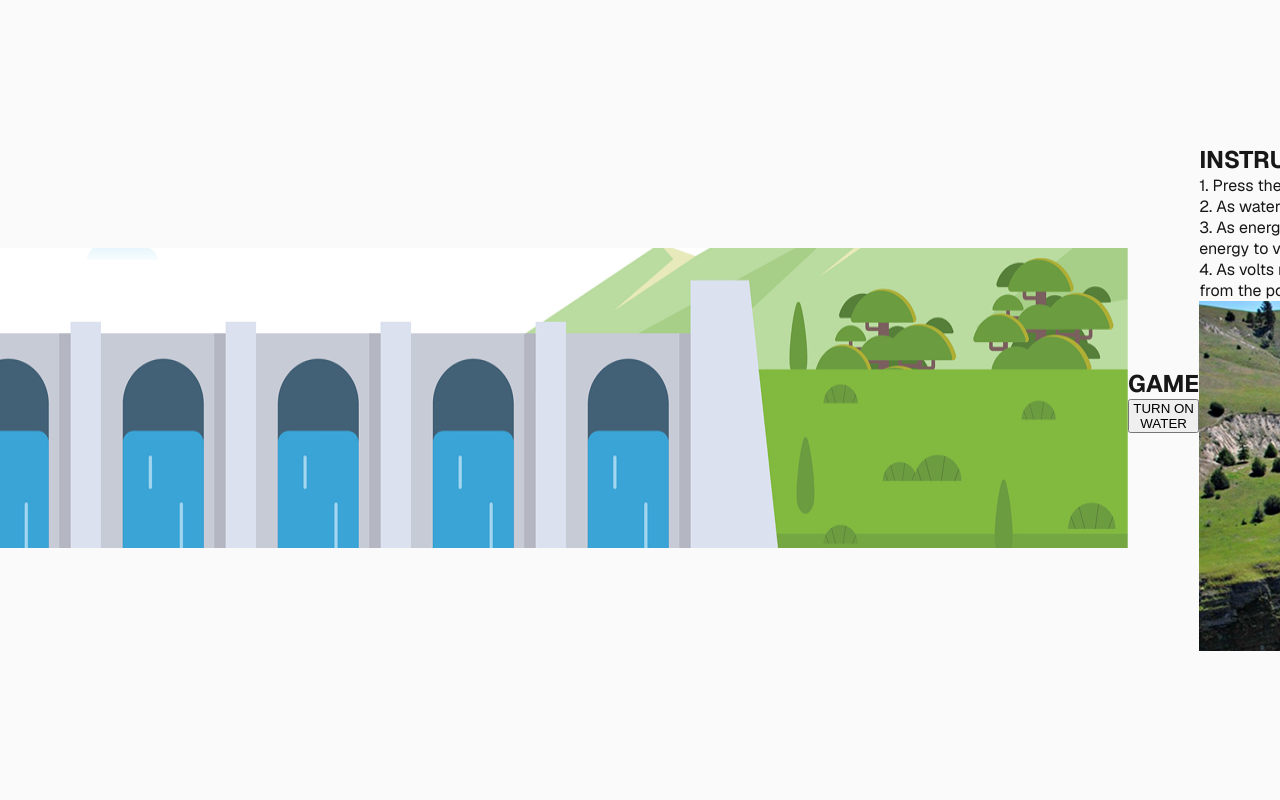
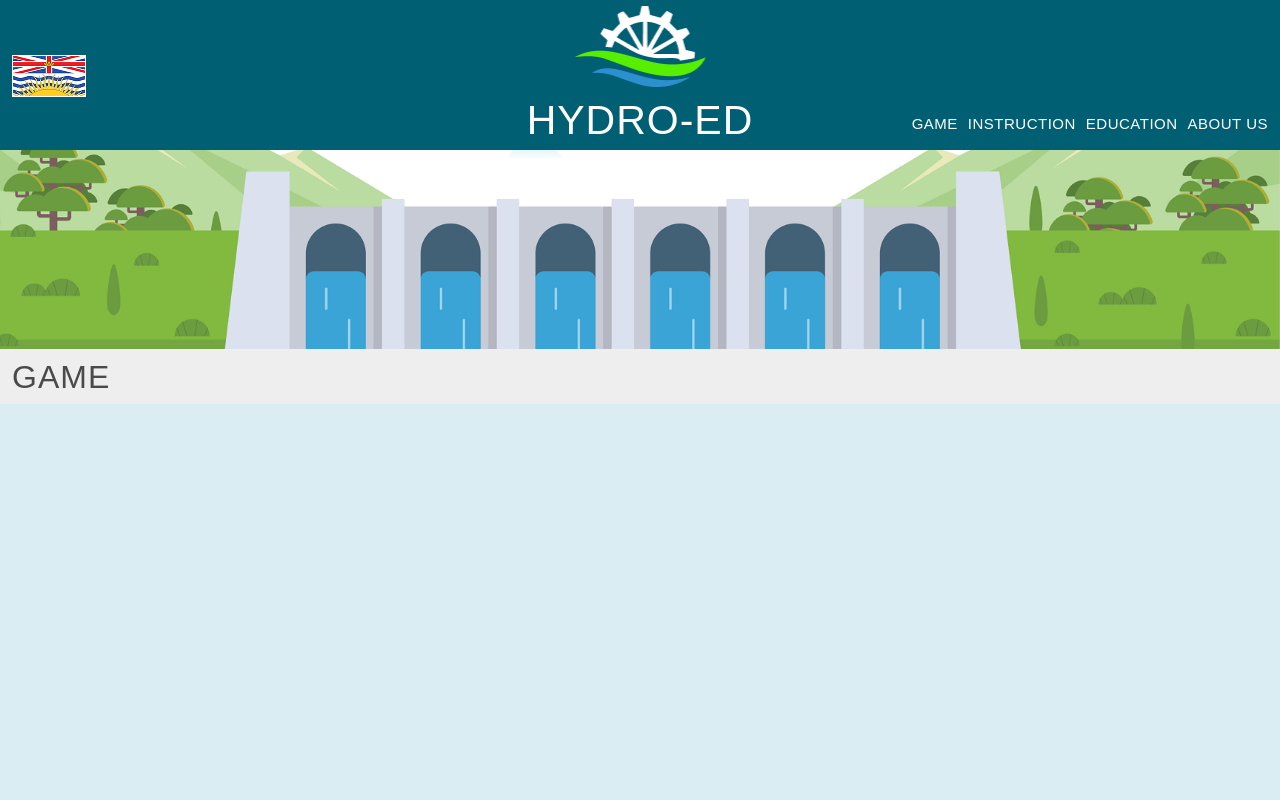
Before and after one commit to DavidYoo5/Harold_Kumar_Dynamic_Content_HydroElectricity, a Next.js app: page / in a window 1280 px wide. Shown: the top 800 px of the page. Built offline with nearby package versions, Linux system fonts and the light colour scheme.

Commit message:
structure content to be symetrical and center header logo

```diff
--- a/app/page.module.css
+++ b/app/page.module.css
@@ -1,4 +1,4 @@
-.page {
+/*.page {
   --background: #fafafa;
   --foreground: #fff;
 
@@ -94,7 +94,7 @@ a.secondary {
 }
 
 /* Enable hover only on non-touch devices */
-@media (hover: hover) and (pointer: fine) {
+/*@media (hover: hover) and (pointer: fine) {
   a.primary:hover {
     background: var(--button-primary-hover);
     border-color: transparent;
@@ -139,3 +139,245 @@ a.secondary {
     --button-secondary-border: #1a1a1a;
   }
 }
+*/
+
+
+  .headerSection {
+    height: auto;
+    padding: 10px 12px 14px;
+  }
+
+
+.page {
+  width: 100%;
+  min-height: 100vh;
+  background-color: #f1f1f1;
+  color: #222;
+}
+html,
+body {
+  margin: 0;
+  padding: 0;
+  width: 100%;
+}
+/*  HEADER SECTION  */
+
+.headerSection {
+  background-color: #005f73;
+  padding: 10px 12px;
+  height: 150px;
+  position: relative;
+}
+
+/* container for nav positioning */
+.headerContent {
+  display: flex;
+  justify-content: flex-end;
+  align-items: flex-end;
+  height: 100%;
+  gap: 5px;
+}
+
+/*  BC FLAG  */
+
+.bcFlag {
+
+
+  position: absolute;
+  left: 12px;
+  top: 55px;
+}
+
+/*  CENTERED HYDRO BANNER  */
+
+.hydroEdBanner {
+  position: absolute;
+  left: 50%;
+  top: 50%;
+  transform: translate(-50%, -50%);
+  display: flex;
+  flex-direction: column;
+  align-items: center;
+  justify-content: center;
+  text-align: center;
+  gap: 2px;
+}
+
+/*  HYDRO EDLOGO  */
+
+.hydroEdLogo {
+  margin-bottom: 4px;
+}
+
+/*  TITLE  */
+
+.hydroEdTitle h1 {
+  margin: 0;
+  color: white;
+  font-size: 41px;
+  font-weight: 400;
+  letter-spacing: 1px;
+}
+
+/*  NAVIGATION  */
+
+.navBar {
+  display: flex;
+  gap: 10px;
+  flex-wrap: wrap;
+  align-self: flex-end;
+  margin-bottom: 8px;
+}
+
+.navBar a {
+  color: white;
+  text-decoration: none;
+  font-size: 15px;
+  letter-spacing: 0.5px;
+}
+/* welcome section */
+
+.welcomeSection {
+  background-color: #d9d9d9;
+}
+
+.damImage {
+  width: 100%;
+}
+
+.damImage :global(img) {
+  width: 100%;
+  height: auto;
+  display: block;
+}
+
+/* GAME SECTION */
+
+.gameSection {
+  background-color: #eeeeee;
+  padding-bottom: 14px;
+}
+
+.gameHeaderSection {
+  padding: 10px 12px 0;
+}
+
+.gameHeader h2 {
+  margin: 0;
+  font-size: 32px;
+  font-weight: 300;
+  color: #4a4a4a;
+  letter-spacing: 1px;
+}
+
+/* game container */
+
+.gameContentSection {
+  position: relative;
+  height: 500px;
+  margin-top: 8px;
+  background-color: #d9edf2;
+  overflow: hidden;
+  padding: 18px;
+}
+
+/* empty placeholder for future wheel */
+
+.waterWheel {
+  position: absolute;
+  right: 28px;
+  top: 30px;
+  width: 150px;
+  height: 150px;
+}
+
+/* green button */
+
+.waterButton {
+  position: absolute;
+  left: 30px;
+  bottom: 18px;
+  width: 200px;
+  padding: 14px 18px;
+  border: none;
+  border-radius: 26px;
+  background-color: #63ef00;
+  color: white;
+  font-size: 17px;
+  font-weight: 700;
+  letter-spacing: 0.4px;
+  cursor: pointer;
+}
+
+
+
+/* instructions section */
+
+.instructionsSection {
+  background-color: #eeeeee;
+  padding: 10px 12px 16px;
+}
+
+.instructionsHeader {
+  margin-bottom: 10px;
+}
+
+.instructionsTitle h2 {
+  margin: 0;
+  font-size: 30px;
+  font-weight: 300;
+  color: #4a4a4a;
+  letter-spacing: 1px;
+}
+
+/* layout */
+
+.instructionsContent {
+  display: grid;
+  grid-template-columns: 1fr 1fr;
+  gap: 14px;
+  align-items: stretch;
+}
+
+/* text box */
+
+.instructionsText {
+  background-color: #e3e3e3;
+  padding: 20px;
+  height: 100%;
+  display: flex;
+  flex-direction: column;
+  justify-content: center;
+  box-sizing: border-box;
+  overflow-y: auto;
+  overflow-wrap: break-word;
+
+
+}
+
+.instructionsText p {
+  margin: 0 0 10px;
+  font-size: 18px;
+  font-weight: bold;
+  line-height: 1.5;
+  overflow: hidden;
+  margin: 20px ;
+  white-space: pre-wrap;
+  word-wrap: break-word;
+  overflow-wrap: break-word;
+  hyphens: auto;
+  overflow: hidden;
+
+}
+
+
+
+/* image */
+
+.instructionsImage img {
+  display: block;
+  width: 100%;
+  height: 100%;
+  display: block;
+  object-fit: cover;
+}
```
